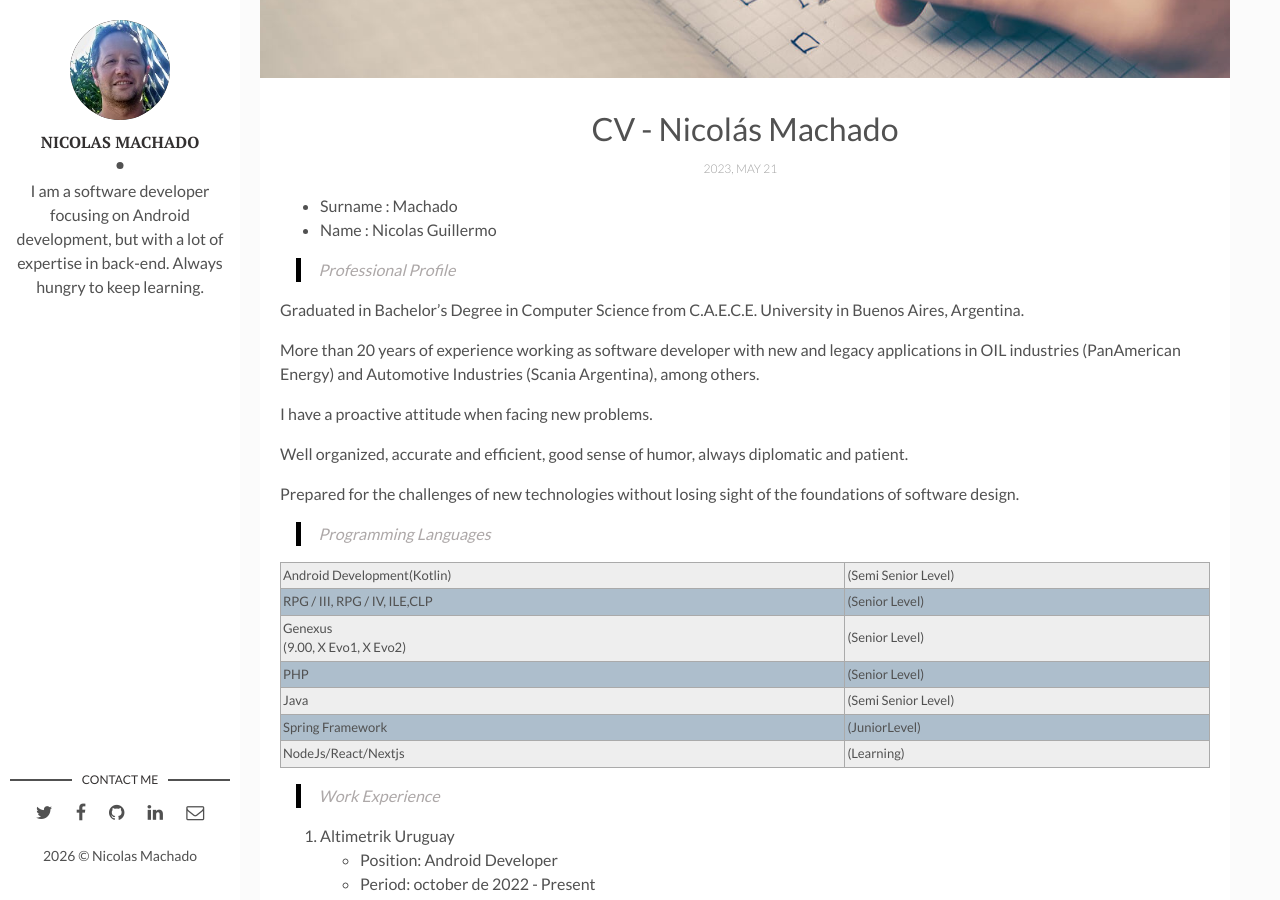
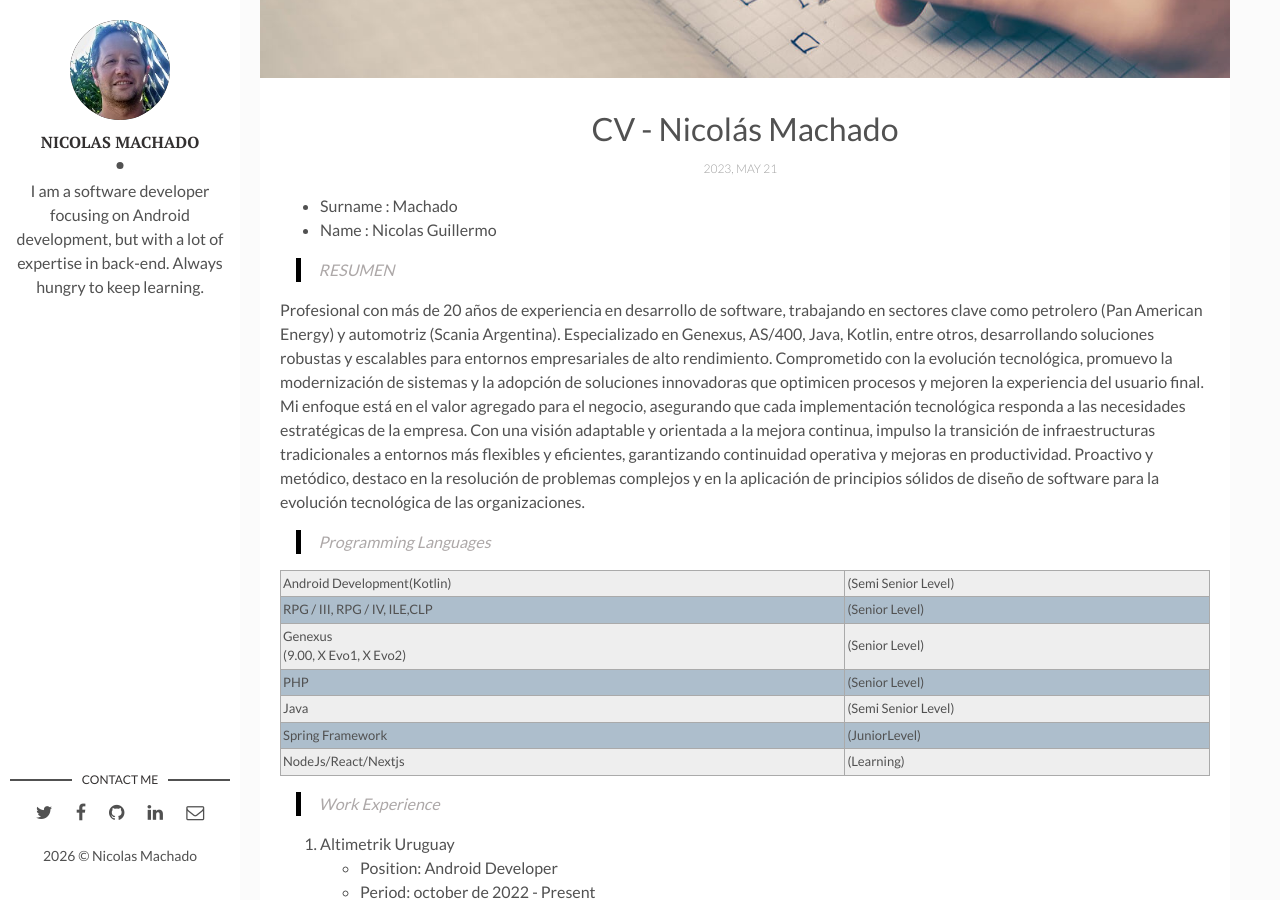
Before and after one commit to NicoMachado/nicomachado.github.io, a Jekyll site: the page built from _posts/2021-07-09-CV.md, in a window 1280 px wide and 900 px high, scrolled down 442 px. Built offline with Jekyll 4.4.1, drawn with Linux system fonts in a browser that asks for light colours.

Commit message:
feat: Update professional profile in CV
This commit updates the professional profile section of the CV with the new text provided by the user.

```diff
--- a/_posts/2021-07-09-CV.md
+++ b/_posts/2021-07-09-CV.md
@@ -11,17 +11,12 @@ tags: [Programming, CV] # add tag
 * Name  : Nicolas Guillermo
 
 
-> Professional Profile
+> RESUMEN
 
-Graduated in Bachelor’s Degree in Computer Science from C.A.E.C.E. University in Buenos Aires, Argentina.
-
-More than 20 years of experience working as software developer with new and legacy applications in OIL industries (PanAmerican Energy) and Automotive Industries (Scania Argentina), among others.
-
-I have a proactive attitude when facing new problems.
-
-Well organized, accurate and efficient, good sense of humor, always diplomatic and patient.
-
-Prepared for the challenges of new technologies without losing sight of the foundations of software design.
+Profesional con más de 20 años de experiencia en desarrollo de software, trabajando en sectores clave como petrolero (Pan American Energy) y automotriz (Scania Argentina). Especializado en Genexus, AS/400, Java, Kotlin, entre otros, desarrollando soluciones robustas y escalables para entornos empresariales de alto rendimiento. Comprometido con la evolución tecnológica, promuevo la modernización de sistemas y la adopción de soluciones innovadoras que optimicen procesos y mejoren la experiencia del usuario final.
+Mi enfoque está en el valor agregado para el negocio, asegurando que cada implementación tecnológica responda a las necesidades estratégicas de la empresa.
+Con una visión adaptable y orientada a la mejora continua, impulso la transición de infraestructuras tradicionales a entornos más flexibles y eficientes, garantizando continuidad operativa y mejoras en productividad.
+Proactivo y metódico, destaco en la resolución de problemas complejos y en la aplicación de principios sólidos de diseño de software para la evolución tecnológica de las organizaciones.
 
 
 
```
